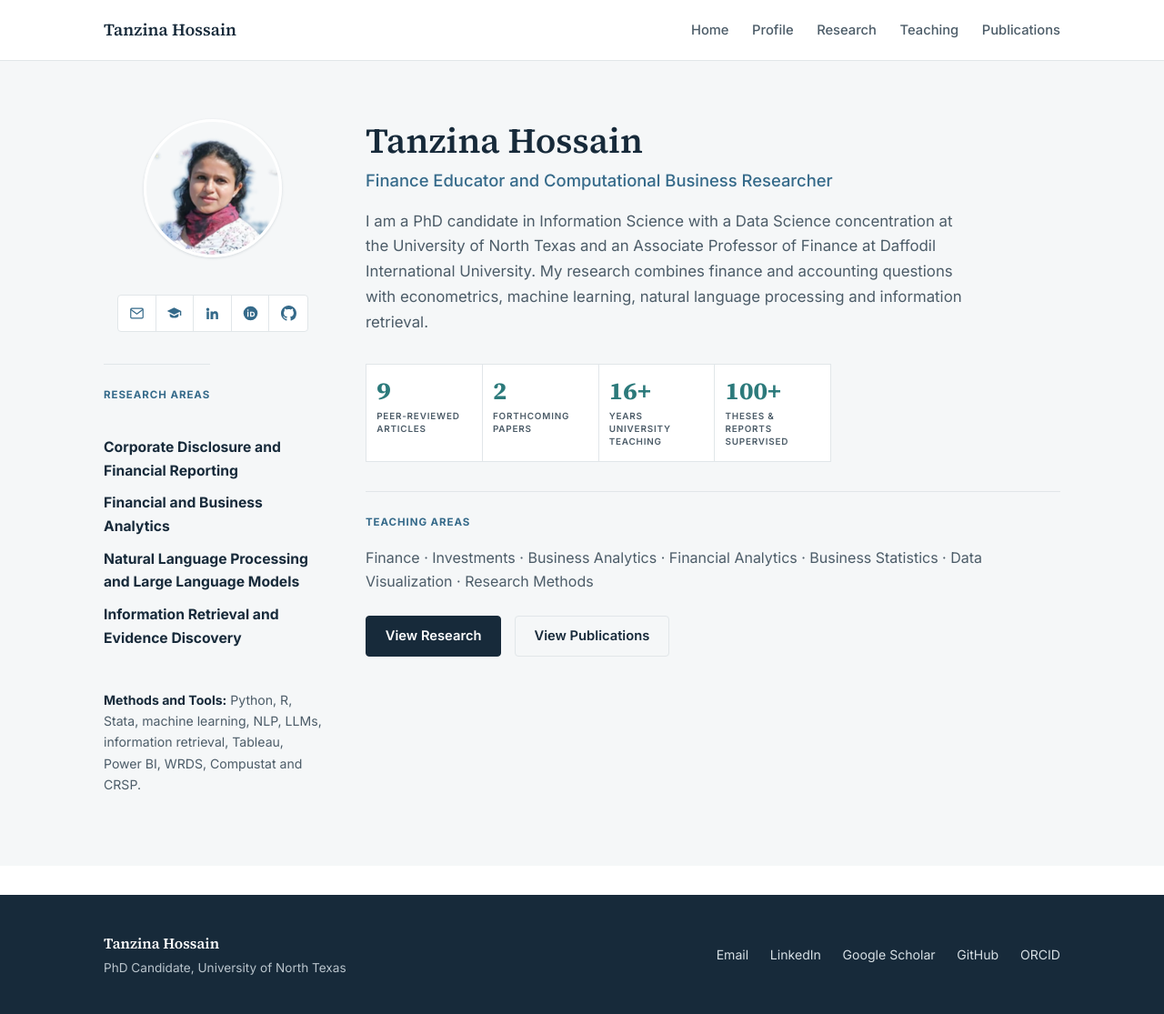
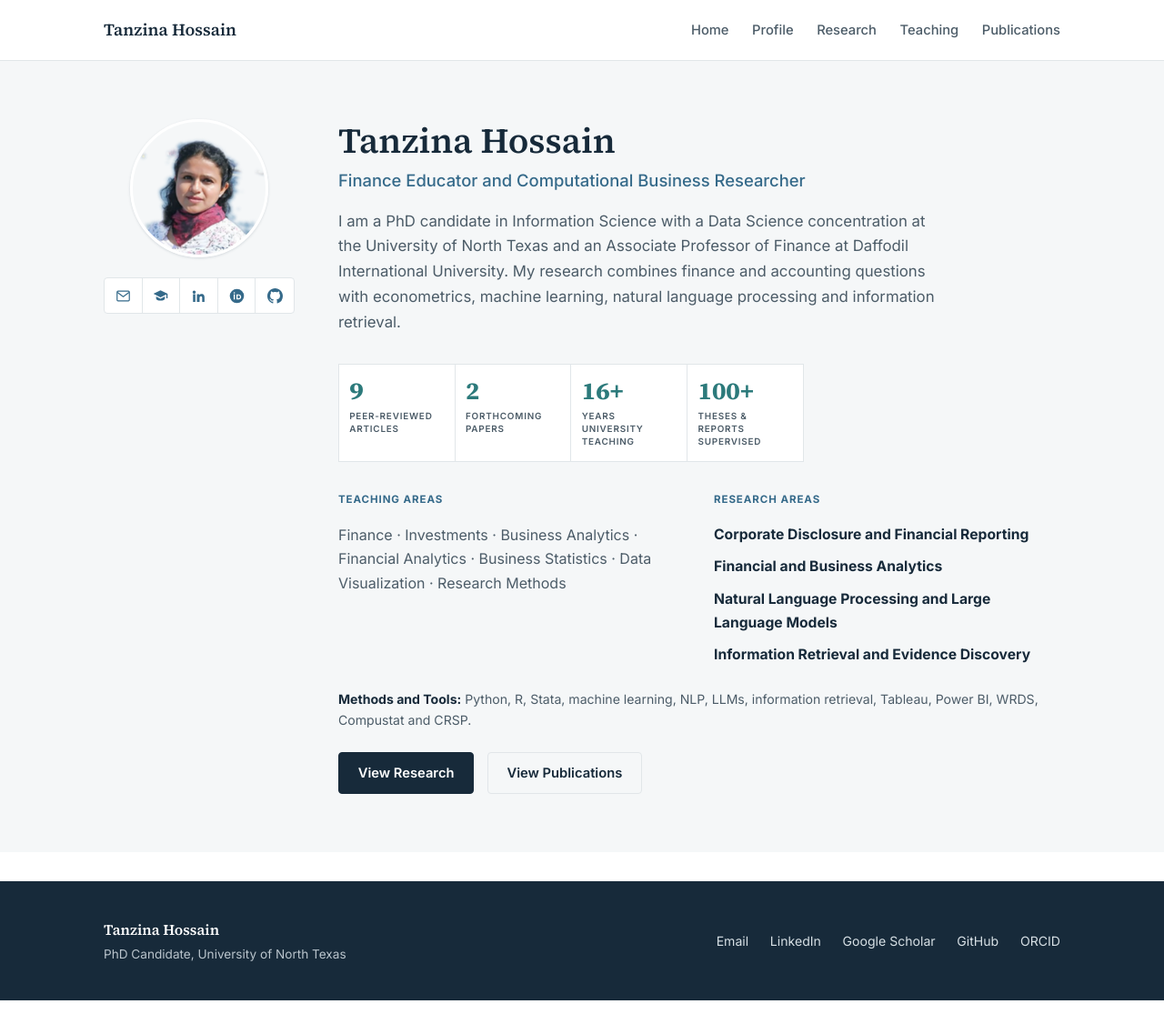
Before and after one commit to tanzinahossain/tanzinahossain.github.io, a Jekyll site: the page built from index.html, in a window 1280 px wide. Shown: the whole page at 91% size. Built offline with Jekyll 4.4.1, drawn with Linux system fonts in a browser that asks for light colours.

Commit message:
Revert "Move Research Areas and Methods/Tools to the left column under the social links; increase gap between photo and links"
This reverts commit cff0174b9f9c6919ebdfeb85a81e4c47b1b8ee32.

```diff
--- a/assets/css/style.css
+++ b/assets/css/style.css
@@ -61,16 +61,13 @@ h1{margin-bottom:.3rem}
 .hero-actions{display:flex; gap:.9rem; flex-wrap:wrap; margin-top:1.5rem}
 
 /* ===== Homepage two-column profile/research layout ===== */
-.profile-grid{display:grid; grid-template-columns:15rem 1fr; gap:3rem; align-items:start}
-.photo-col{display:flex; flex-direction:column; align-items:center; gap:1.2rem; flex:none}
-.photo-col .hero-social{margin-top:1.4rem}
-.photo-col .group-label{align-self:flex-start; margin-top:1rem}
-.photo-col p{width:100%}
-.photo-col .plain-list{width:100%; align-items:flex-start}
+.profile-grid{display:grid; grid-template-columns:auto 1fr; gap:3rem; align-items:start}
+.photo-col{display:flex; flex-direction:column; align-items:center; gap:1.4rem; flex:none}
 .bio-col{min-width:0}
 .plain-list{list-style:none; margin:0 0 1.5rem; padding:0; display:flex; flex-direction:column; gap:.6rem}
 .plain-list li{font-size:.98rem; color:var(--navy)}
-@media (max-width:800px){.profile-grid{grid-template-columns:1fr; justify-items:center; text-align:center} .photo-col .group-label{align-self:center} .bio-col{text-align:left}}
+.areas-row{display:grid; grid-template-columns:1fr 1fr; gap:2rem; margin-top:2rem}
+@media (max-width:800px){.profile-grid{grid-template-columns:1fr; justify-items:center; text-align:center} .bio-col{text-align:left} .areas-row{grid-template-columns:1fr}}
 
 /* ===== Stat tiles ===== */
 .stats{display:grid; grid-template-columns:repeat(4, minmax(6rem,1fr)); gap:1px; background:var(--border); border:1px solid var(--border); margin-top:2rem; max-width:32rem}
--- a/index.html
+++ b/index.html
@@ -25,16 +25,6 @@ description: Finance educator and computational business researcher — corporat
           <svg viewBox="0 0 16 16" fill="currentColor" aria-hidden="true"><path d="M8 0C3.58 0 0 3.58 0 8c0 3.54 2.29 6.53 5.47 7.59.4.07.55-.17.55-.38 0-.19-.01-.82-.01-1.49-2.01.37-2.53-.49-2.69-.94-.09-.23-.48-.94-.82-1.13-.28-.15-.68-.52-.01-.53.63-.01 1.08.58 1.23.82.72 1.21 1.87.87 2.33.66.07-.52.28-.87.51-1.07-1.78-.2-3.64-.89-3.64-3.95 0-.87.31-1.59.82-2.15-.08-.2-.36-1.02.08-2.12 0 0 .67-.21 2.2.82.64-.18 1.32-.27 2-.27s1.36.09 2 .27c1.53-1.04 2.2-.82 2.2-.82.44 1.1.16 1.92.08 2.12.51.56.82 1.27.82 2.15 0 3.07-1.87 3.75-3.65 3.95.29.25.54.73.54 1.48 0 1.07-.01 1.93-.01 2.2 0 .21.15.46.55.38A8.01 8.01 0 0 0 16 8c0-4.42-3.58-8-8-8z"/></svg>
         </a>
       </div>
-
-      <div class="group-label">Research Areas</div>
-      <ul class="plain-list">
-        <li><strong>Corporate Disclosure and Financial Reporting</strong></li>
-        <li><strong>Financial and Business Analytics</strong></li>
-        <li><strong>Natural Language Processing and Large Language Models</strong></li>
-        <li><strong>Information Retrieval and Evidence Discovery</strong></li>
-      </ul>
-
-      <p style="color:var(--text-muted); font-size:.88rem"><strong style="color:var(--navy)">Methods and Tools:</strong> Python, R, Stata, machine learning, NLP, LLMs, information retrieval, Tableau, Power BI, WRDS, Compustat and CRSP.</p>
     </div>
 
     <div class="bio-col">
@@ -49,8 +39,23 @@ description: Finance educator and computational business researcher — corporat
         <div class="stat"><div class="sv2">100+</div><div class="sl">Theses &amp; reports<br>supervised</div></div>
       </div>
 
-      <div class="group-label">Teaching Areas</div>
-      <p style="color:var(--text-muted); margin:0">Finance · Investments · Business Analytics · Financial Analytics · Business Statistics · Data Visualization · Research Methods</p>
+      <div class="areas-row">
+        <div>
+          <div class="group-label" style="margin-top:0">Teaching Areas</div>
+          <p style="color:var(--text-muted); margin:0">Finance · Investments · Business Analytics · Financial Analytics · Business Statistics · Data Visualization · Research Methods</p>
+        </div>
+        <div>
+          <div class="group-label" style="margin-top:0">Research Areas</div>
+          <ul class="plain-list" style="margin-bottom:0">
+            <li><strong>Corporate Disclosure and Financial Reporting</strong></li>
+            <li><strong>Financial and Business Analytics</strong></li>
+            <li><strong>Natural Language Processing and Large Language Models</strong></li>
+            <li><strong>Information Retrieval and Evidence Discovery</strong></li>
+          </ul>
+        </div>
+      </div>
+
+      <p style="color:var(--text-muted); font-size:.88rem; margin-top:1.5rem"><strong style="color:var(--navy)">Methods and Tools:</strong> Python, R, Stata, machine learning, NLP, LLMs, information retrieval, Tableau, Power BI, WRDS, Compustat and CRSP.</p>
 
       <div class="hero-actions">
         <a class="btn btn-primary" href="{{ '/research/' | relative_url }}">View Research</a>
```
